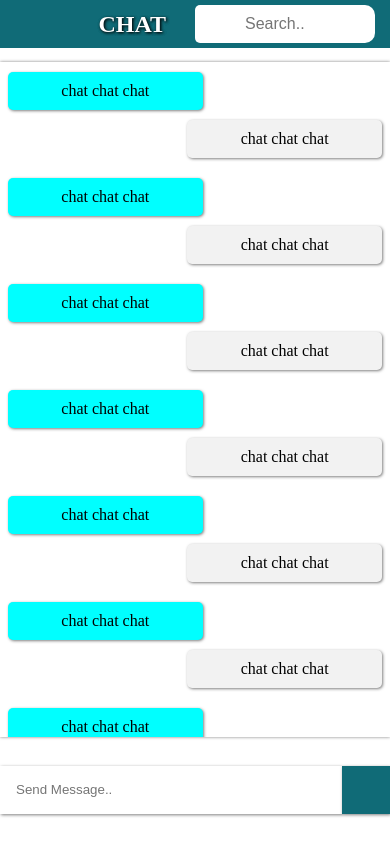
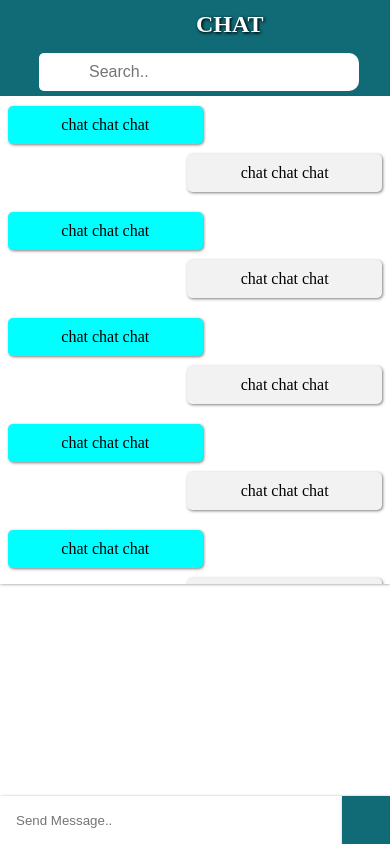
Before and after one commit to LebasoraJohnJefferson/Chat, an Angular app: page / in a window 390 px wide. Built offline with nearby package versions, Linux system fonts and the light colour scheme; some icons are missing.

Commit message:
adjusting the postion  message box(2)

```diff
--- a/src/app/components/chat-box/chat-box.component.css
+++ b/src/app/components/chat-box/chat-box.component.css
@@ -5,32 +5,27 @@
 }
 
 .chat-box-container{
-    position:fixed;
+    display:grid;
     grid-template-columns: 1fr;
-    bottom: 0;
-    left:0;
-    display:grid;
-    justify-content: center;
-    width:100%; height: 95%;
+    width:100%; height: 100%;
 }
 
 form{
-    position: relative;
     display:grid;
-    width:667px;
+    width:667px; height: 100%;
     grid-template-columns: 1fr;
     grid-template-rows: 1fr auto;
-    height: 95%;
     margin:auto;
 }
 
-.message-container{
+ .message-container{
     position: relative;
-    display:flex;
+    display:grid;
     flex-direction: column;
     box-shadow: 0px 0px 3px rgba(0,0,0,.5);
-    height: 80vh;
     overflow-y: scroll;
+    margin-top:3.1rem;
+    height: 34.5rem;
 }
 
 .chat-friend,
@@ -46,6 +41,7 @@ form{
     border-radius:5px;
 }
 
+
 .chat-friend{
     background: aqua;
     margin: 10px 45% 10px 2%;
@@ -56,10 +52,8 @@ form{
     margin: 10px 2% 10px 48%;
 }
 
-
-
 .chat-container{
-    margin: 10px 0px;
+    margin: 10px 0px 0px 0px;
     display:grid;
     position: sticky;
     bottom: 0;
@@ -85,8 +79,13 @@ form{
     outline:none;
 }
 
-@media only screen and (max-width:679px){
+@media only screen and (max-width:600px){
     form{
         width:100%;
     }
+
+    .message-container{
+        height: 30.5rem;
+        margin-top:6rem;
+    }
 }
--- a/src/app/components/chat-box/chat-box.component.html
+++ b/src/app/components/chat-box/chat-box.component.html
@@ -1,6 +1,5 @@
 <div class='chat-box-container'>
     <form>
-
         <div class='message-container'>
             <div *ngFor='let message of Messages'>
                 <p class='chat-friend' >chat chat chat</p>
--- a/src/app/components/header/header.component.css
+++ b/src/app/components/header/header.component.css
@@ -100,3 +100,22 @@
     border:none;
     border-radius: 0px 10px 10px 0px;
 }
+
+@media only screen and (max-width:678px){
+    .header-container{
+        grid-template-columns: 1fr;
+        grid-template-rows: 1fr 1fr;
+    }
+
+    .search-container{
+        display:flex;
+        margin:auto;
+        width:100%;
+        justify-content: center;
+        align-items: center;
+    }
+
+    .fit-search-grid:nth-child(1){
+        margin-left:10%;
+    }
+}
--- a/src/app/components/header/header.component.html
+++ b/src/app/components/header/header.component.html
@@ -10,7 +10,7 @@
             </button>
         </div>
         <div class='fit-search-grid'>
-        <input class='search-bar' placeholder='Search..' type='text' />
+            <input class='search-bar' placeholder='Search..' type='text' />
         </div>
     </div>
 </div>
--- a/src/app/components/nav-bar-menu/nav-bar-menu.component.css
+++ b/src/app/components/nav-bar-menu/nav-bar-menu.component.css
@@ -6,7 +6,7 @@
     top:0; left:0;
     margin:auto;
     width:100%;
-    height: 100vh;
+    height: 100%;
     background-color: rgba(78, 68, 68, 0.8);
 }
 
--- a/src/app/pages/home/home.component.css
+++ b/src/app/pages/home/home.component.css
@@ -1,7 +1,16 @@
+*{
+    padding:0;
+    margin: 0;
+    box-sizing: border-box;
+}
+
 .component-container{
     border:0;
     padding:0;
     box-sizing: border-box;
+    display:flex;
+    justify-content: center;
+    align-items: center;
 }
 
 #navBarLogo{
@@ -13,3 +22,11 @@
     font-size: 2rem;
     color:black;
 }
+
+app-chat-box{
+    position: fixed;
+    left:0;
+    top:0;
+    width:100%;
+    height: 100%;
+}
```
